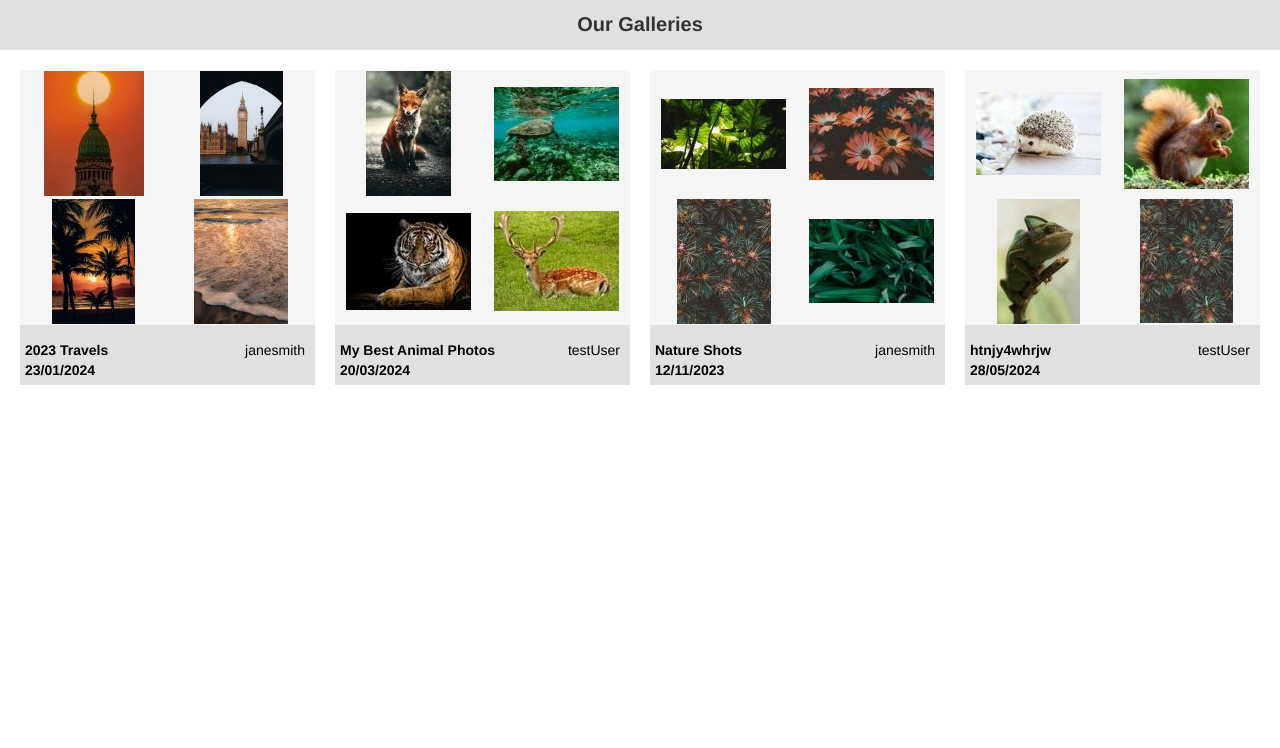
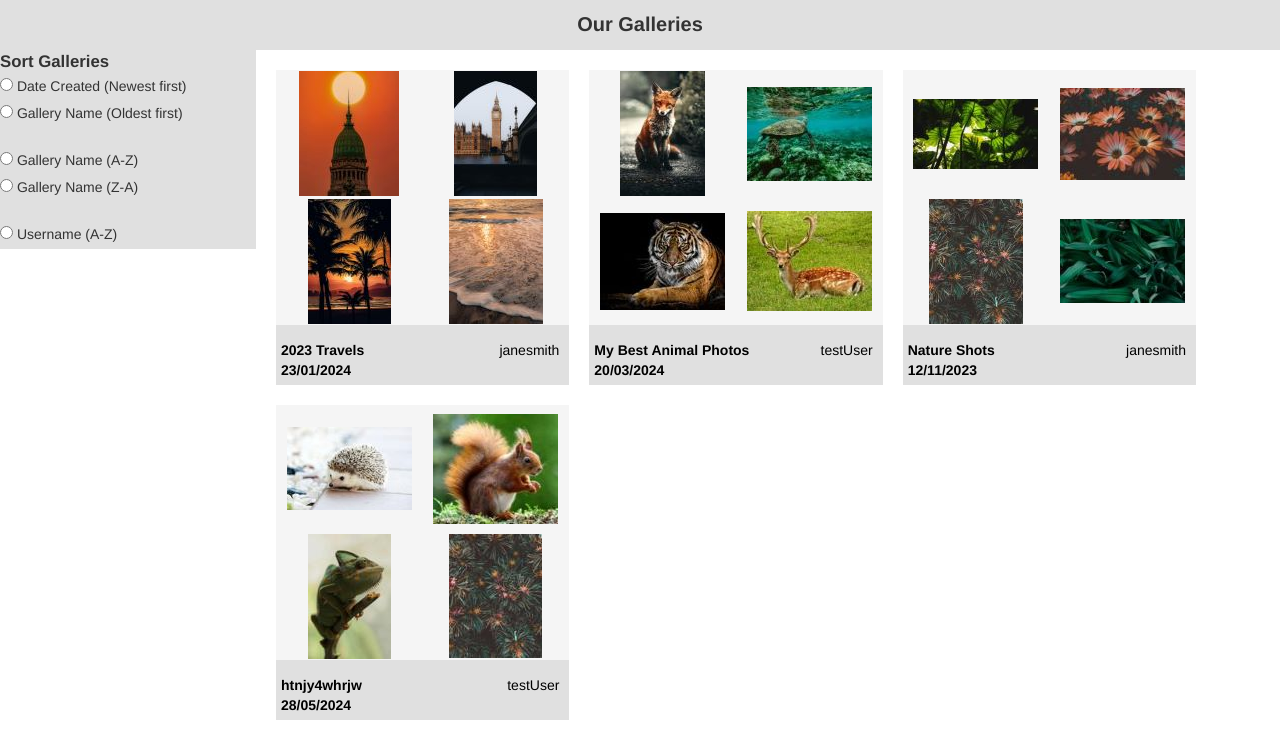
Before and after one commit to meghardie/GalleryWebsite, a Flask app: page / in a window 1280 px wide. Shown: the part 52-800 px from the top of the page. Run offline with Flask 3, Linux system fonts and the light colour scheme; some libraries are stand-ins or nearby versions.

Commit message:
added sidebar

```diff
--- a/app/static/style.css
+++ b/app/static/style.css
@@ -74,6 +74,7 @@
     grid-gap: 20px;
     grid-template-columns: repeat(auto-fit, minmax(250px, 1fr));
     padding: 20px;
+    width: 75%
 }
 
 .galleryPreview{
@@ -107,6 +108,22 @@
 .previewDetails{
     color: black;
     margin-bottom: 50px;
+}
+
+/* for sidebar on homepage */
+#sidebar{
+    width: 20%;
+    background-color: var(--darkBackground);
+    float: left;
+}
+
+#sidebarTitle{
+    font-weight: bold;
+    font-size: 1.2em;
+}
+
+.sortGallsLabel{
+    font-weight: normal;
 }
 
 /* for my galleries page */
--- a/app/templates/index.html
+++ b/app/templates/index.html
@@ -5,6 +5,27 @@
 {% block content %}
     <div class = "pageTitle">
         Our Galleries
+    </div>
+    <div id = "sidebar">
+        <div id = "sidebarTitle">
+            Sort Galleries
+        </div>
+        <form action="{{ url_for('homePage') }}" method = "GET">
+            <input type = "radio" id = "DateLtoF" name = "sortGalls" value = "DateLtoF" onchange="this.form.submit()">
+            <label for = "DateLtoF" class = "sortGallsLabel">Date Created (Newest first)</label>
+            <br><input type = "radio" id = "DateFtoL" name = "sortGalls" value = "DateFtoL" onchange="this.form.submit()">
+            <label for = "DateFtoL" class = "sortGallsLabel">Gallery Name (Oldest first)</label>
+            <br>
+
+            <br><input type = "radio" id = "AlphaAtoZ" name = "sortGalls" value = "AlphaAtoZ" onchange="this.form.submit()">
+            <label for = "AlphaAtoZ" class = "sortGallsLabel">Gallery Name (A-Z)</label>
+            <br><input type = "radio" id = "AlphaZtoA" name = "sortGalls" value = "AlphaZtoA" onchange="this.form.submit()">
+            <label for = "AlphaZtoA" class = "sortGallsLabel">Gallery Name (Z-A)</label>
+            <br>
+
+            <br><input type = "radio" id = "username" name = "sortGalls" value = "username" onchange="this.form.submit()">
+            <label for = "username" class = "sortGallsLabel">Username (A-Z)</label>
+        </form>
     </div>
     <div id = "galleries">
     {% for key in galleries %}
```
